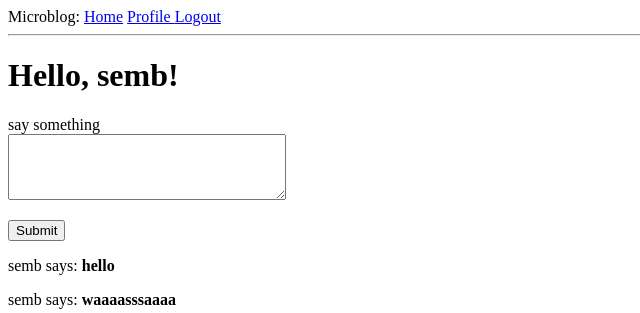
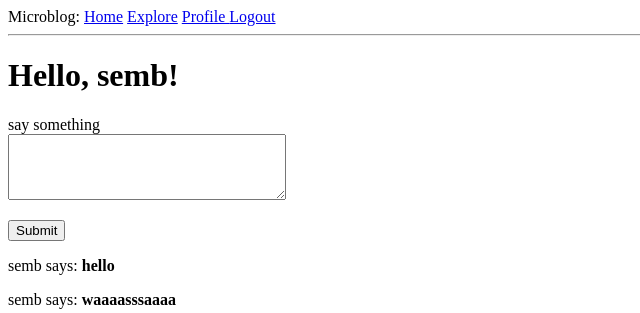
Before and after one commit to IsaacSemb/flask-microblog-practice, a Flask app: page / in a window 1280 px wide. Shown: the top 313 px of the page, without its empty margins (0-640 px from the left). Run offline with Flask 3, Linux system fonts and the light colour scheme; a user stored in the database is signed in; data comes from the database, SQL or seed files in the repository; both versions use the stored data as it was after the commit; data that the repository does not hold is empty.

Commit message:
Add the explore button to the homepage

```diff
--- a/app/templates/base.html
+++ b/app/templates/base.html
@@ -14,6 +14,7 @@
     <div>
         Microblog:
         <a href={{ url_for('index') }}>Home</a>
+        <a href={{ url_for('explore') }}>Explore</a>
 
         {% if current_user.is_anonymous  %}
             <a href={{ url_for('login') }}>Login</a>
```
Also changed, not shown: app.db.
